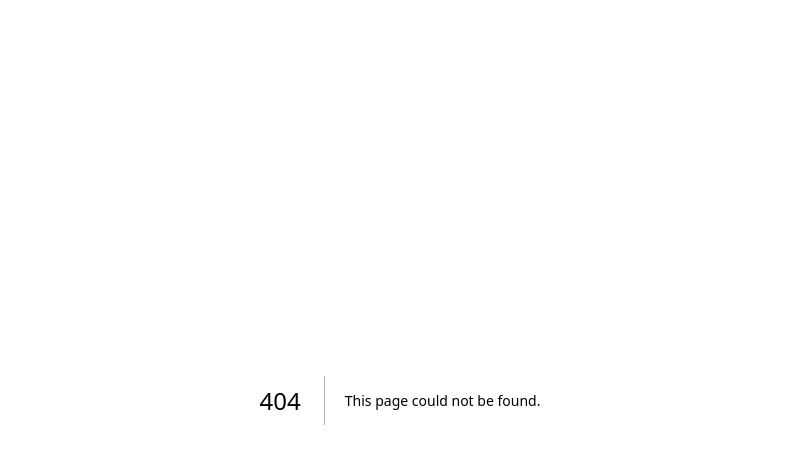
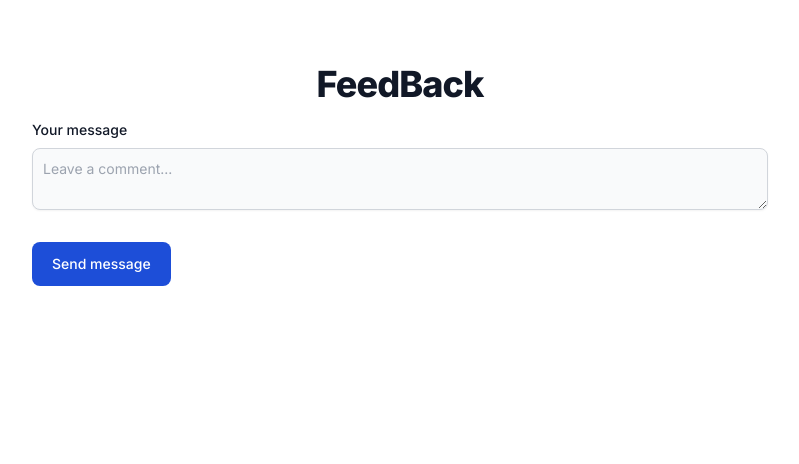
Before and after one commit to Ajeet-coder/Next13-POC, a Next.js app: page /feedback in a window 1280 px wide. Before the commit this address had no page. Shown: the top 464 px of the page, without its empty margins (240-1039 px from the left). Built offline with nearby package versions, Linux system fonts and the light colour scheme.

Commit message:
feedback page added

```diff
--- a/next.config.js
+++ b/next.config.js
@@ -1,4 +1,8 @@
 /** @type {import('next').NextConfig} */
-const nextConfig = {}
+const nextConfig = {
+  experimental: {
+    serverActions: true,
+  },
+};
 
-module.exports = nextConfig
+module.exports = nextConfig;
--- /dev/null
+++ b/src/app/components/FeedbackForm.tsx
@@ -0,0 +1,46 @@
+import { revalidatePath } from "next/cache";
+
+const feedback: string[] = [];
+
+export default function FeedbackForm() {
+  async function addFeedBack(data: FormData) {
+    "use server";
+    const message = data.get("message") as string;
+    feedback.push(message);
+    revalidatePath("/");
+  }
+  return (
+    <div className="py-8 lg:py-16 px-4 mx-auto max-w-screen-md">
+      <h2 className="mb-4 text-4xl tracking-tight font-extrabold text-center text-gray-900 dark:text-white">
+        FeedBack
+      </h2>
+      <form className="space-y-8" action={addFeedBack}>
+        <div className="sm:col-span-2">
+          <label
+            htmlFor="message"
+            className="block mb-2 text-sm font-medium text-gray-900 dark:text-gray-400"
+          >
+            Your message
+          </label>
+          <textarea
+            id="message"
+            className="block p-2.5 w-full text-sm text-gray-900 bg-gray-50 rounded-lg shadow-sm border border-gray-300 focus:ring-primary-500 focus:border-primary-500 dark:bg-gray-700 dark:border-gray-600 dark:placeholder-gray-400 dark:text-white dark:focus:ring-primary-500 dark:focus:border-primary-500"
+            placeholder="Leave a comment..."
+            name="message"
+          ></textarea>
+        </div>
+        <button
+          type="submit"
+          className="py-3 px-5 text-sm font-medium text-center text-white rounded-lg bg-blue-700 sm:w-fit hover:bg-blue-500 focus:ring-4 focus:outline-none focus:ring-primary-300 dark:bg-primary-600 dark:hover:bg-primary-700 dark:focus:ring-primary-800"
+        >
+          Send message
+        </button>
+      </form>
+      <ul>
+        {feedback.map((message, indx) => (
+          <li key={indx}>{message}</li>
+        ))}
+      </ul>
+    </div>
+  );
+}
--- /dev/null
+++ b/src/app/feedback/page.tsx
@@ -0,0 +1,5 @@
+import FeedbackForm from "../components/FeedbackForm";
+
+export default function FeedBack() {
+  return <FeedbackForm />;
+}
```
